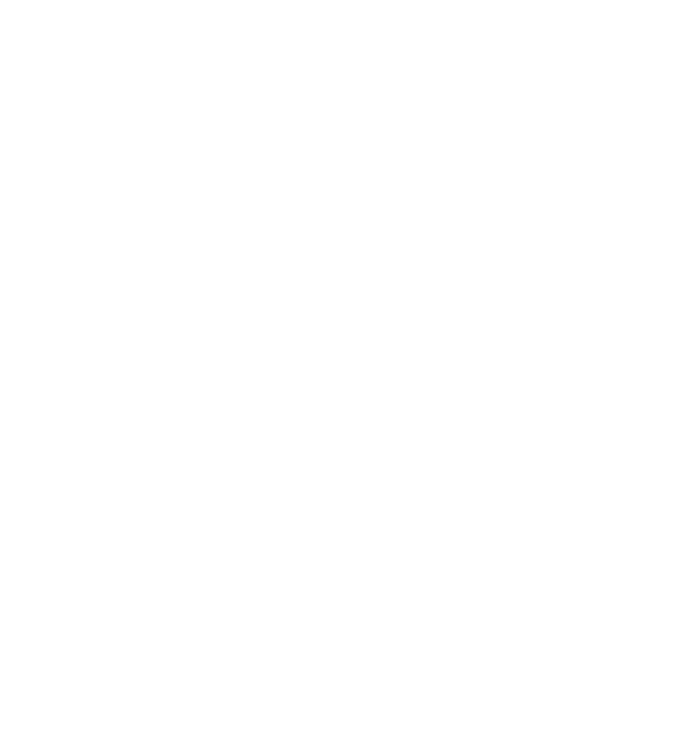
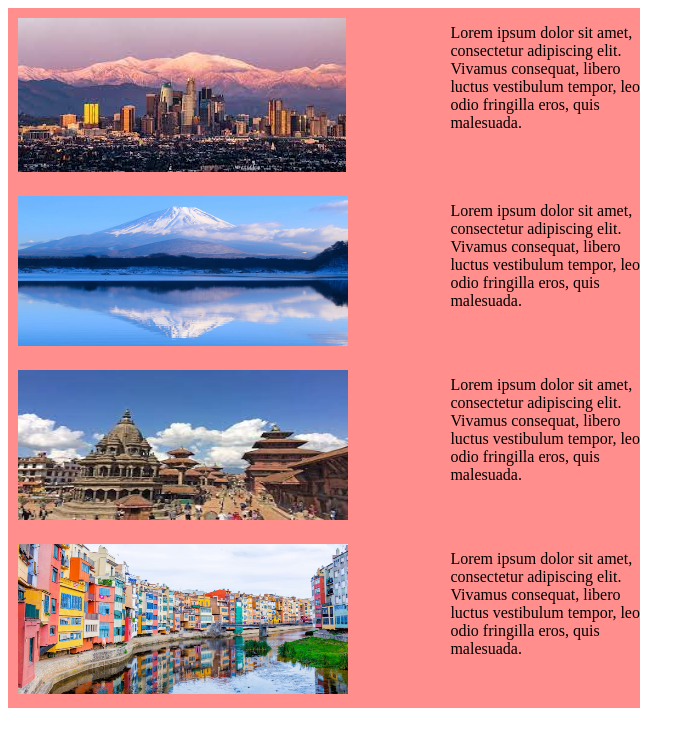
Before and after one commit to OscarCamprubi/Tasca2OscarOCJ, a plain HTML site: page index.html in a window 1280 px wide. Shown: the whole page, without its empty margins (0-695 px from the left). Drawn offline with Linux system fonts and the light colour scheme.

Commit message:
HTML i CSS Versio 1

```diff
--- a/css/estil.css
+++ b/css/estil.css
@@ -2,3 +2,35 @@ html {
     margin: 0px;
     padding: 0px;
 }
+
+#angeles{
+    padding: 10px;
+}
+
+#japan{
+    width: 330px;
+    height: 150px;
+    padding: 10px;
+}
+
+#kat{
+    width: 330px;
+    height: 150px;
+    padding: 10px;
+}
+
+#girona{
+    width: 330px;
+    height: 150px;
+    padding: 10px;
+}
+
+.cities{
+    background-color: #ff8e8d;
+    width: 50%;
+}
+
+.ptext{
+    float: right;
+    width: 30%;
+}
--- a/index.html
+++ b/index.html
@@ -1,10 +1,32 @@
 <!DOCTYPE html>
 <html>
 <head>
-<title>Page Title</title>
-<link rel="stylesheet" href="css/estil.css">
+    <title>Activitats Estiu 2021</title>
+    <link rel="stylesheet" href="css/estil.css">
 </head>
 <body>
+<div class="cities">
+    <img id="angeles" src="img/losAngeles.jpg" alt="">
+    <p class="ptext">Lorem ipsum dolor sit amet, consectetur adipiscing elit. Vivamus consequat, libero luctus vestibulum tempor, leo
+        odio fringilla eros, quis malesuada.</p>
+</div>
+<div class="cities">
+    <img id="japan" src="img/japan.jpg" alt="">
+    <p class="ptext">Lorem ipsum dolor sit amet, consectetur adipiscing elit. Vivamus consequat, libero luctus vestibulum tempor, leo
+        odio fringilla eros, quis malesuada.</p>
+</div>
+<div class="cities">
+    <img id="kat" src="img/katmandu.jpg" alt="">
+    <p class="ptext">Lorem ipsum dolor sit amet, consectetur adipiscing elit. Vivamus consequat, libero luctus vestibulum tempor, leo
+        odio fringilla eros, quis malesuada.</p>
+</div>
+<div class="cities">
+    <img id="girona" src="img/girona.jpg" alt="">
+    <p class="ptext">Lorem ipsum dolor sit amet, consectetur adipiscing elit. Vivamus consequat, libero luctus vestibulum tempor, leo
+        odio fringilla eros, quis malesuada.</p>
+</div>
+<footer>
 
+</footer>
 </body>
 </html>
```
Also changed, not shown: img/girona.jpg (added), img/japan.jpg (added), img/katmandu.jpg (added), img/losAngeles.jpg (added).
